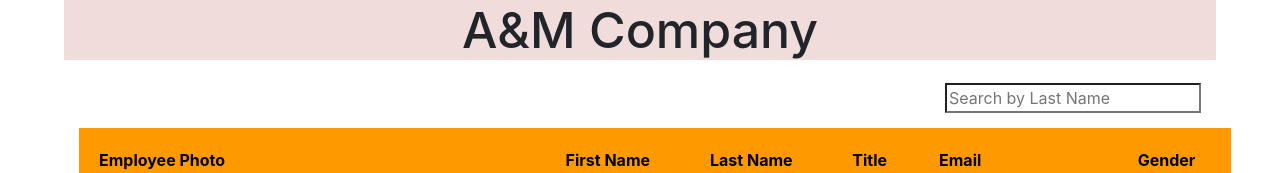
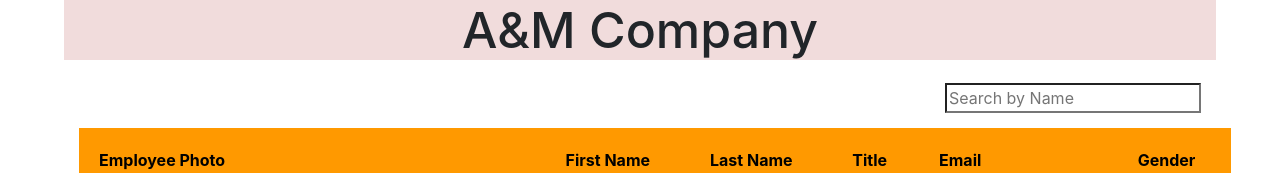
Before and after one commit to AbuyeM1/Employee-Directory, a React (Create React App) app in the folder employee-directory/: page / in a window 1280 px wide. Shown: the top 173 px of the page. Built offline with nearby package versions, Linux system fonts and the light colour scheme.

Commit message:
modified

```diff
--- a/employee-directory/src/App.js
+++ b/employee-directory/src/App.js
@@ -38,7 +38,7 @@ class App extends Component {
       <div className="main">
         <h1>A&M Company </h1>
         <div className="input">
-        <input placeholder="Search by Last Name" type="search" onChange={e => this.handleChange(e)} name="lname" label="input field" />
+        <input placeholder="Search by Name" type="search" onChange={e => this.handleChange(e)} name="lname" label="input field" />
         </div>
         <table>
           <thead>
```
